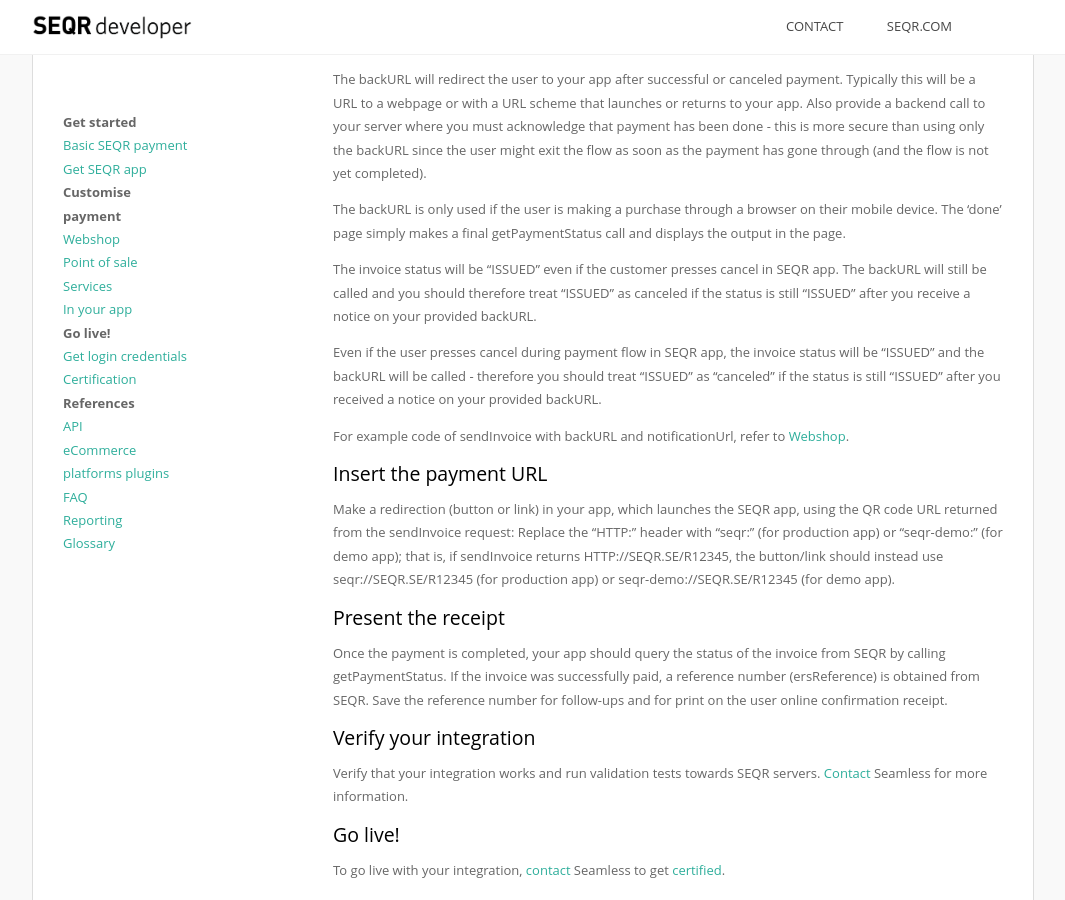
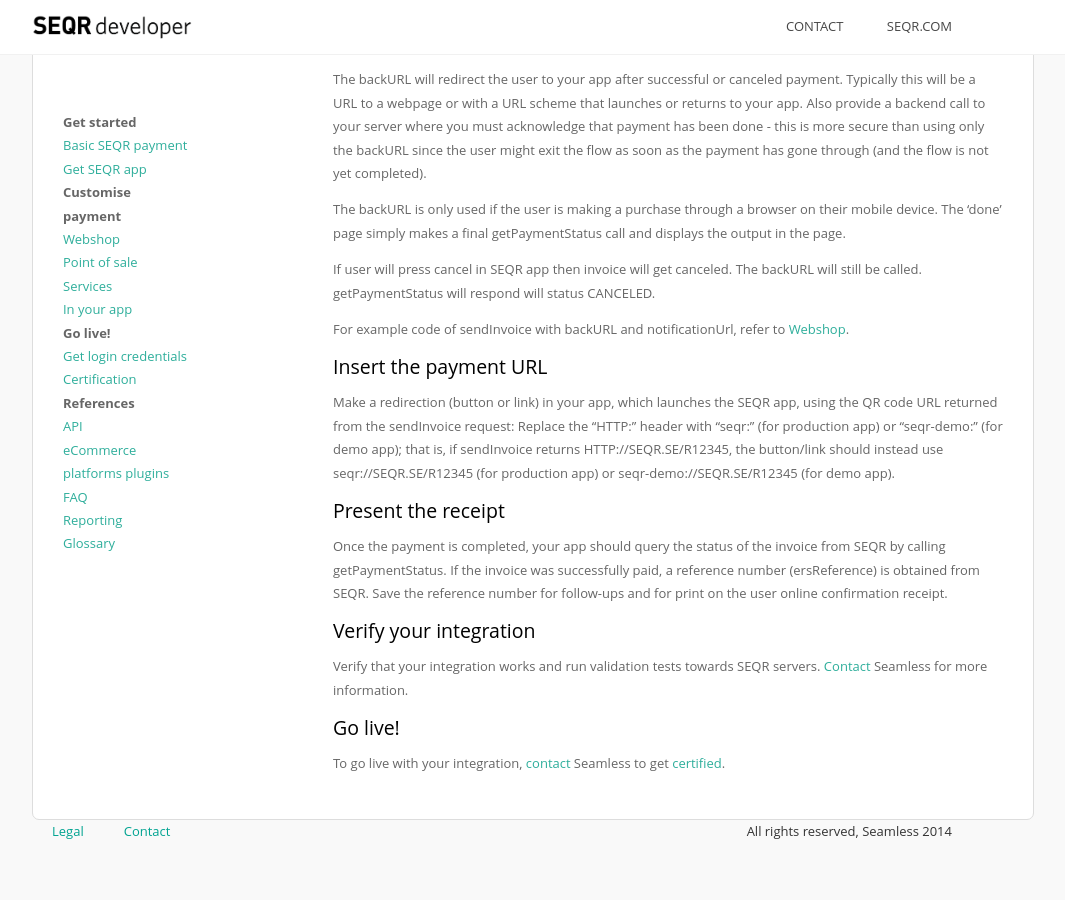
Before and after one commit to SeamlessDistribution/SeamlessDistribution.github.io, a Jekyll site: the page built from merchant/inapp/index.md, in a window 1280 px wide and 900 px high, scrolled down 1876 px. Shown: the whole window, without its empty margins (138-1203 px from the left). Built offline with Jekyll 4.4.1, drawn with Linux system fonts in a browser that asks for light colours; after the commit the page ends 2726 px from its top, so only the background shows below that.

Commit message:
Info update
Info update

```diff
--- a/merchant/inapp/index.md
+++ b/merchant/inapp/index.md
@@ -67,9 +67,8 @@
 
 The backURL is only used if the user is making a purchase through a browser on their mobile device. The 'done' page simply makes a final getPaymentStatus call and displays the output in the page.
 
-The invoice status will be "ISSUED" even if the customer presses cancel in SEQR app. The backURL will still be called and you should therefore treat "ISSUED" as canceled if the status is still "ISSUED" after you receive a notice on your provided backURL.
-
-Even if the user presses cancel during payment flow in SEQR app, the invoice status will be "ISSUED" and the backURL will be called - therefore you should treat "ISSUED" as "canceled" if the status is still "ISSUED" after you received a notice on your provided backURL.
+If user will press cancel in SEQR app then invoice will get canceled. The backURL will still be called.
+getPaymentStatus will respond will status CANCELED.
 
 For example code of sendInvoice with backURL and notificationUrl, refer to [Webshop](/merchant/webshop).
 
```
